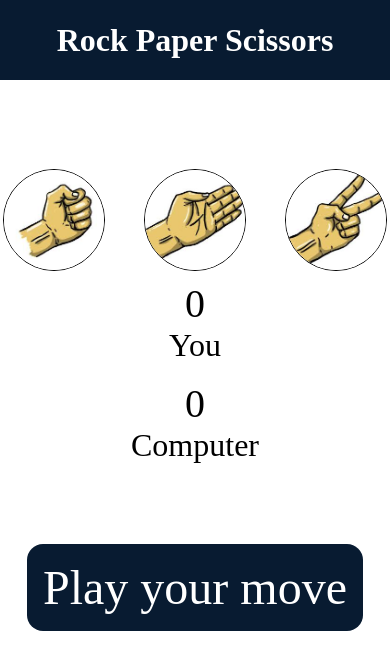
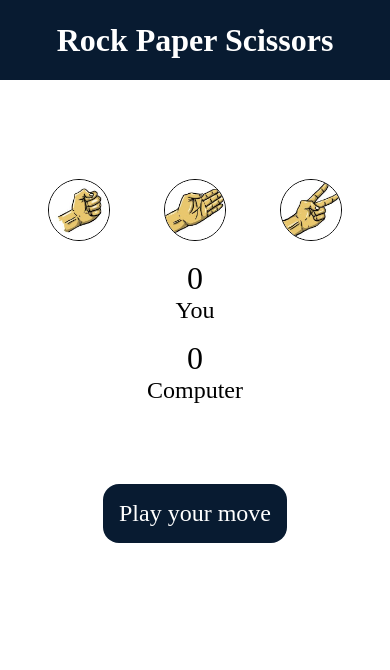
Before and after one commit to YashanshuKH/Stone-paper-scissors, a plain HTML site: page index.html in a window 390 px wide. Drawn offline with Linux system fonts and the light colour scheme.

Commit message:
Responsive updated

```diff
--- a/game.css
+++ b/game.css
@@ -76,3 +76,26 @@ img{
         font-size: 2.5rem;
     }
 }
+@media screen and (max-width: 400px){
+    .choices {
+        flex-direction: row;
+        gap: 1rem;
+    }
+    .choice {
+        width: 100px;
+        height: 100px;
+    }
+    img {
+        width: 60px;
+        height: 60px;
+    }
+    .scoreboard {
+        font-size: 1.5rem;
+    }
+    #userscore, #computerscore {
+        font-size: 2rem;
+    }
+    .message{
+        font-size: 1.5rem;
+    }
+}
```
